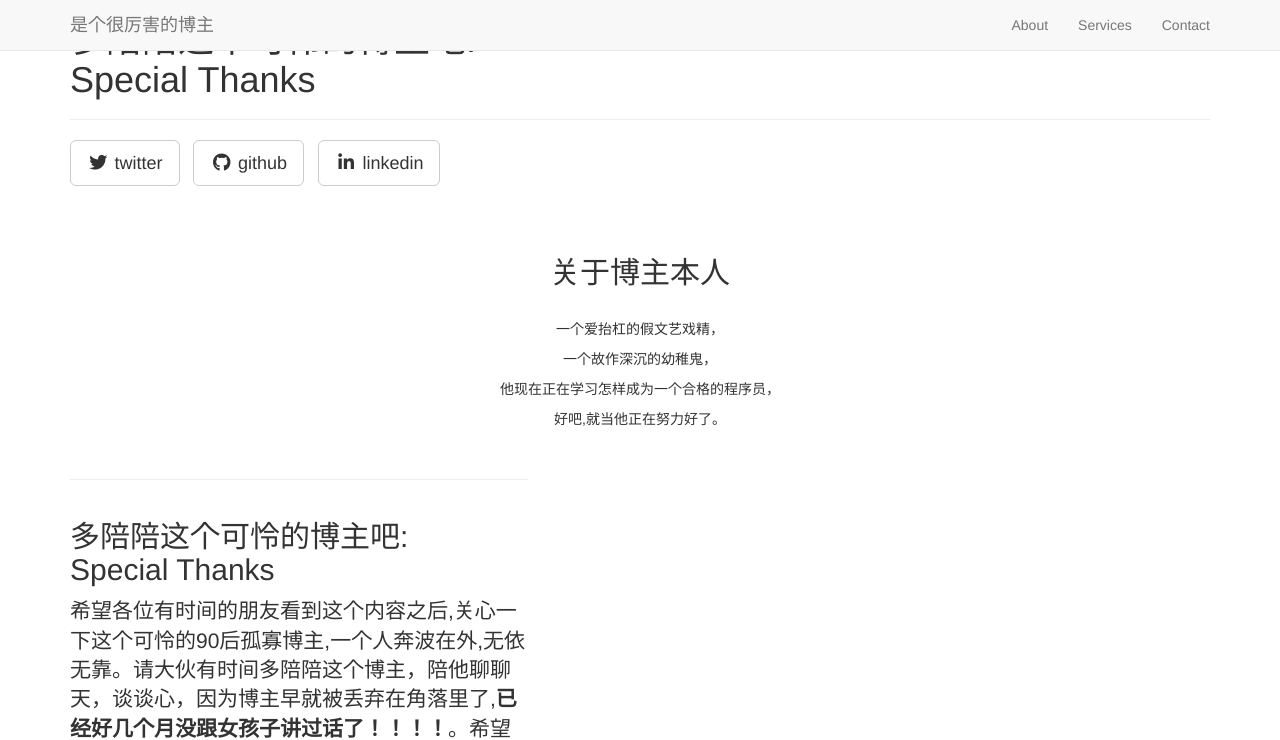
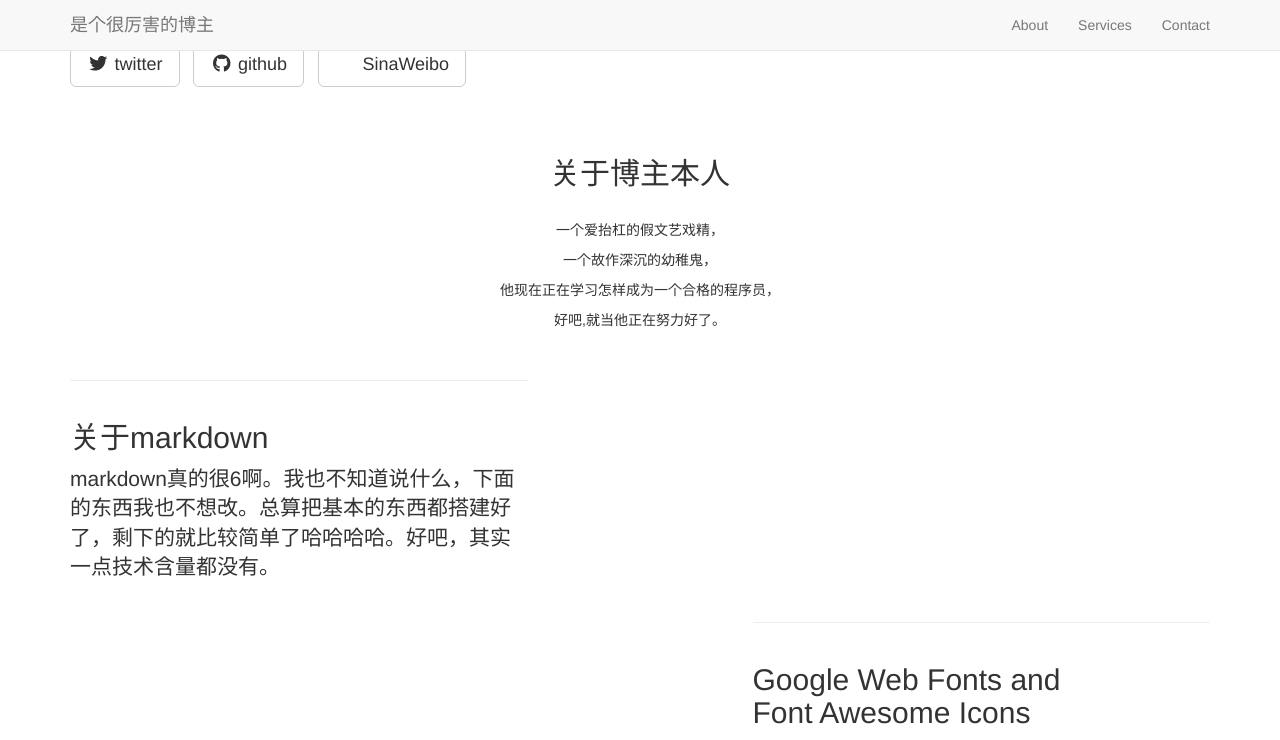
Before and after one commit to sjw513995584/sjw513995584.github.io, a Jekyll site: the page built from _posts/2014-09-21-services-1.markdown, in a window 1280 px wide and 1400 px high. Shown: the top 740 px of the window. Built offline with Jekyll 4.4.1, drawn with Linux system fonts in a browser that asks for light colours; nearby versions of some CDN libraries; our own code applies the rules of GitHub Pages for plain Markdown files; library files that are not in the unit come from our copies; some of the changed text lies outside the part shown.

Commit message:
Oct 28th
19:30

```diff
--- a/_config.yml
+++ b/_config.yml
@@ -29,6 +29,6 @@
   - title: twitter
     url: https://twitter.com/SBootstrap
   - title: github
-    url: https://github.com/IronSummitMedia/startbootstrap
-  - title: linkedin
-    url:
+    url: https://github.com/sjw513995584/sjw513995584.github.io
+  - title: SinaWeibo
+    url: https://weibo.com/u/2577537917/home?wvr=5&ssl_rnd=1509189921.6062
--- a/_posts/2014-09-21-services-1.markdown
+++ b/_posts/2014-09-21-services-1.markdown
@@ -2,7 +2,7 @@
 layout: default
 img: ipad.png
 category: Services
-title: 多陪陪这个可怜的博主吧:<br>Special Thanks
+title: 多陪陪这个可怜的博主吧:
 description: |
 ---
-希望各位有时间的朋友看到这个内容之后,关心一下这个可怜的90后孤寡博主,一个人奔波在外,无依无靠。请大伙有时间多陪陪这个博主，陪他聊聊天，谈谈心，因为博主早就被丢弃在角落里了,<b>已经好几个月没跟女孩子讲过话了！！！！</b>。希望大家伙配合一下,让博主感受到这个世界还有一点点温暖啊。
+希望各位有时间的朋友看到这个内容之后,关心一下这个可怜的90后孤寡博主,一个人奔波在外,无依无靠。请大伙有时间多陪陪这个博主，陪他聊聊天，谈谈心,<b>该博主已经好几个月没跟女孩子讲过话了！！！！</b>希望大家伙配合一下,让博主感受到这个世界还有一点点温暖。
--- a/_posts/2014-09-22-services-2.markdown
+++ b/_posts/2014-09-22-services-2.markdown
@@ -2,7 +2,7 @@
 layout: default
 img: dog.png
 category: Services
-title: 关于markdown,一款比word逼格高的写笔记软件
+title: 关于markdown
 description: |
 ---
   markdown真的很6啊。我也不知道说什么，下面的东西我也不想改。总算把基本的东西都搭建好了，剩下的就比较简单了哈哈哈哈。好吧，其实一点技术含量都没有。
```
